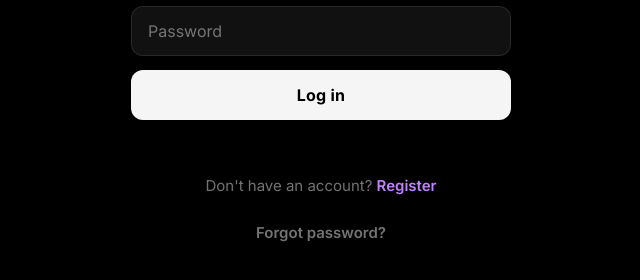
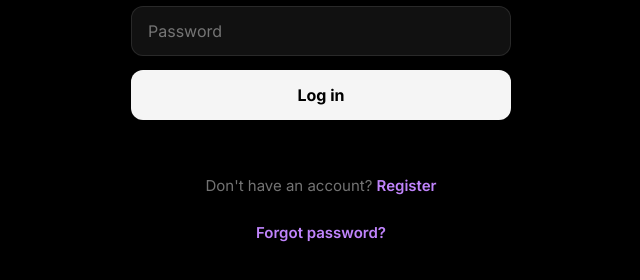
Before and after one commit to ibehpaul026-creator/ghostchat, a website: page index.html in a window 1280 px wide. Shown: the part 370-650 px from the top of the page, 319-959 px from the left. Drawn offline with Linux system fonts and the light colour scheme; no server answers.

Commit message:
Fix auth buttons

```diff
--- a/style.css
+++ b/style.css
@@ -427,12 +427,14 @@ header button:hover { background: var(--soft); }
 .auth-box p { color: var(--muted); font-size: 15px; margin-bottom: 28px; text-align: center; }
 .auth-box input { width: 100%; background: var(--card); color: var(--text); border: 1px solid var(--border); border-radius: 12px; padding: 14px 16px; font-size: 16px; font-family: 'Inter', sans-serif; margin-bottom: 10px; transition: border-color 0.2s; }
 .auth-box input:focus { outline: none; border-color: var(--text); }
-.auth-submit { width: 100%; background: var(--text); color: var(--bg); border: none; border-radius: 12px; padding: 15px; font-size: 16px; font-weight: 700; cursor: pointer; font-family: 'Inter', sans-serif; transition: opacity 0.2s; margin-top: 4px; letter-spacing: 0.2px; }
+.auth-submit { display: block !important; width: 100% !important; background: var(--text) !important; color: var(--bg) !important; border: none !important; border-radius: 12px !important; padding: 15px !important; font-size: 16px !important; font-weight: 700 !important; cursor: pointer !important; font-family: 'Inter', sans-serif !important; margin-top: 4px !important; }
+.auth-submit:hover { opacity: 0.85; }
+.auth-submit:disabled { opacity: 0.4; cursor: not-allowed !important; }
 .auth-submit:hover { opacity: 0.85; }
 .auth-submit:disabled { opacity: 0.4; cursor: not-allowed; }
 .auth-err { color: var(--like); font-size: 13px; margin-top: 10px; min-height: 18px; text-align: center; }
 .auth-switch { font-size: 14px; color: var(--muted); margin-top: 20px; text-align: center; }
-.link-btn { background: none; border: none; color: var(--accent); font-size: inherit; cursor: pointer; font-family: 'Inter', sans-serif; font-weight: 600; }
+.link-btn { background: none !important; border: none !important; color: var(--accent) !important; font-size: inherit !important; cursor: pointer !important; font-family: 'Inter', sans-serif !important; font-weight: 600 !important; display: inline !important; width: auto !important; height: auto !important; border-radius: 0 !important; padding: 0 !important; }
 
 /* ===== Overlay panels ===== */
 .overlay-panel { display: none; position: fixed; inset: 0; background: var(--bg); z-index: 5000; flex-direction: column; overflow: hidden; }
```
